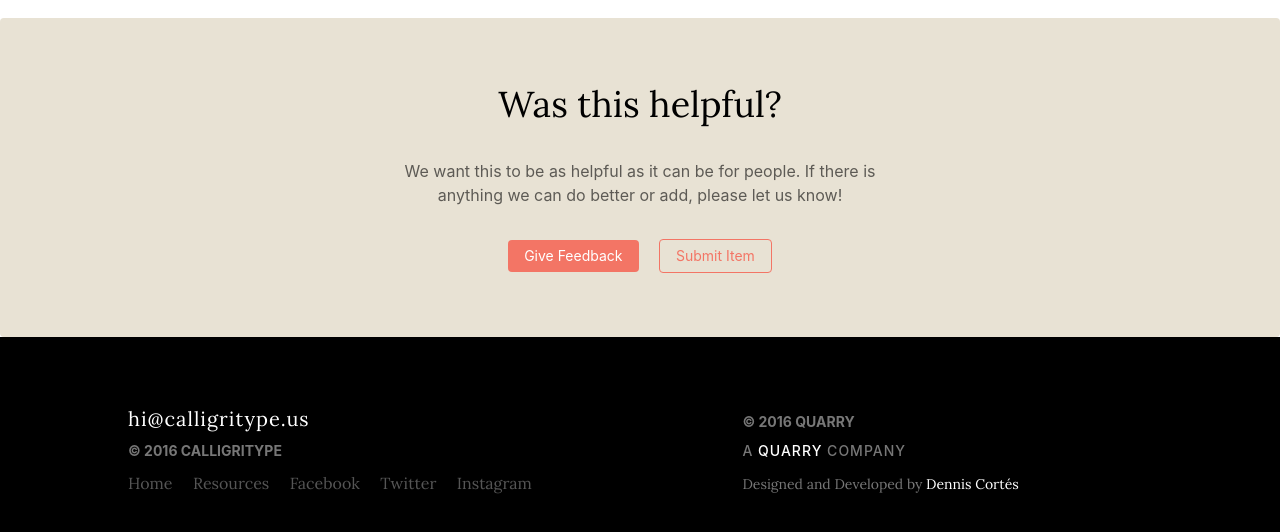
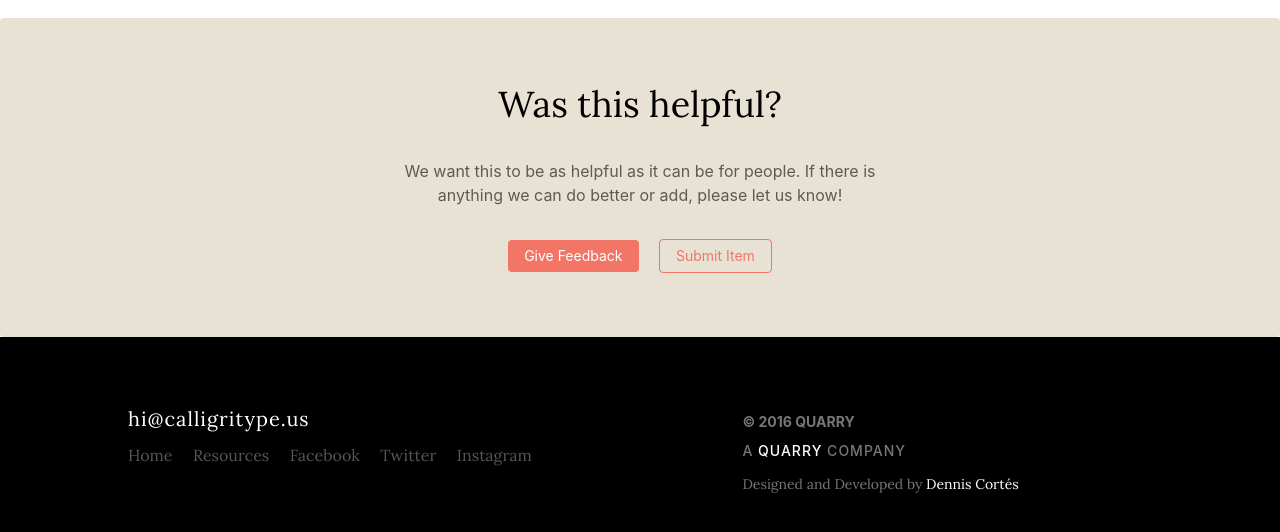
Before and after one commit to fromcortes/descender, a website: page resources.html in a window 1280 px wide. Shown: the part 2691-3223 px from the top of the page. Drawn offline with nearby package versions, Linux system fonts and the light colour scheme; a script that the page names is missing.

Commit message:
Removes unneccesary copyright from footer

```diff
--- a/resources.html
+++ b/resources.html
@@ -22,9 +22,9 @@
 
       ga('create', 'UA-85226266-1', 'auto');
       ga('send', 'pageview');
-
     </script>
   </head>
+
   <body class="sans-serif bg-white">
     <div class="w-100 center bg-c-red">
       <div class="w-100 pv2 center">
@@ -383,7 +383,6 @@
         <div class="cf center w-80">
           <div class="mt2 w-60-l fl w-100">
             <a href="mailto:hi@calligritype.us" class="lora link fw5 title-tracking f4 f4-ns white hover-c-red lh-solid">hi@calligritype.us</a>
-            <p class="f6 db b ttu lh-solid gray">© 2016 CALLIGRITYPE</p>
             <div class="mt3">
               <a href="http://calligritype.us" title="Home" class="link lora f5 dib-ns db pr2-ns mt0-ns mt2 mid-gray hover-c-tan">Home</a>
               <a href="http://calligritype.us/resources.html" title="Resources" class="link lora f5 dib-ns db ph2-ns mt0-ns mt2 mid-gray hover-c-tan">Resources</a>
```
Also changed, not shown: 1 other file.
